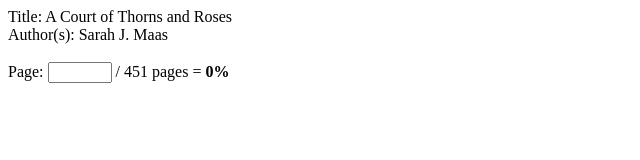
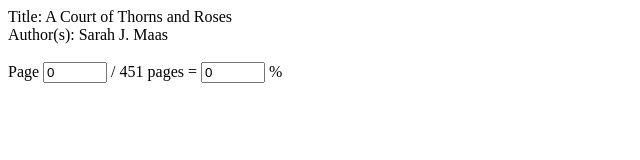
Before and after one commit to BBPTimer/pagefinder, a React (Vite) app: page / in a window 1280 px wide. Shown: the top 160 px of the page, without its empty margins (0-640 px from the left). Built offline with nearby package versions, Linux system fonts and the light colour scheme.

Commit message:
Added conversion from percent to pages

```diff
--- a/src/components/Calculator.jsx
+++ b/src/components/Calculator.jsx
@@ -2,7 +2,7 @@
 import Book from "../classes/Book";
 
 const Calculator = () => {
-  const [pages, setPages] = useState("");
+  const [page, setPage] = useState(0);
   const [percent, setPercent] = useState(0);
 
   const book = new Book(
@@ -14,57 +14,41 @@
     "http://books.google.com/books/content?id=VswAEAAAQBAJ&printsec=frontcover&img=1&zoom=1&edge=curl&source=gbs_api"
   );
 
-  const reset = () => {
-    setPages("");
-    setPercent(0);
+  const calculatePercent = (event) => {
+    setPage(Math.round(event.target.value));
+    setPercent(Math.round((event.target.value / book.pageCount) * 100));
   };
 
-  const calculatePercent = (event) => {
-    const pages = Math.round(event.target.value);
-
-    console.log(pages);
-
-    if (!pages) {
-      reset();
-      alert("Please enter numerical value");
-      return;
-    }
-
-    if (pages < 0) {
-      reset();
-      alert("Please enter value greater than 0");
-      return;
-    }
-
-    if (pages > book.pageCount) {
-      reset();
-      alert("Please enter value less than " + book.pageCount);
-      return;
-    }
-
-    setPages(pages);
-    setPercent(Math.round((pages / book.pageCount) * 100));
+  const calculatePages = (event) => {
+    setPercent(Math.round(event.target.value));
+    setPage(Math.round((event.target.value / 100) * book.pageCount));
   };
 
   return (
     <>
-      <label htmlFor="page">Page: </label>
+      <label htmlFor="page">Page </label>
       <input
         type="number"
         id="page"
         name="page"
         min="0"
         max={book.pageCount}
-        value={pages}
+        value={page}
         onChange={calculatePercent}
       />
       {" / "}
       {book.pageCount}
       {" pages = "}
-      <b>
-        {percent}
-        {"%"}
-      </b>
+      <input
+        type="number"
+        id="percent"
+        name="percent"
+        min="0"
+        max="100"
+        value={percent}
+        onChange={calculatePages}
+      />
+      <label htmlFor="percent"> %</label>
     </>
   );
 };
```
